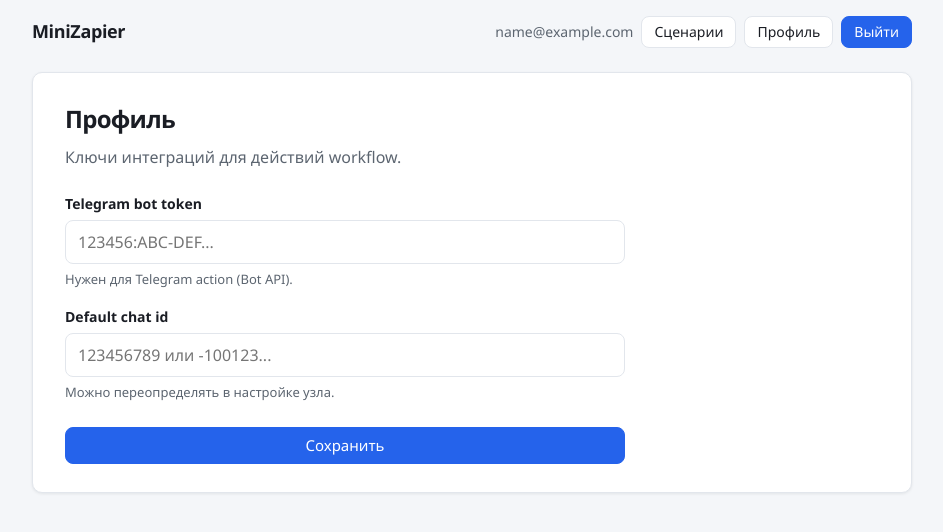
After one commit to KakoRel/MiniZapier, a Django app: page /profile/ in a window 1280 px wide. The commit adds this page. Shown: the top 532 px of the page, without its empty margins (168-1111 px from the left). Run offline with Django 5.2, Linux system fonts and the light colour scheme; the visitor is signed in with stand-in values (Sample User, id 1); data comes from the database, SQL or seed files in the repository; parts of the project's set-up code (start-up, migrations or seed data) failed here and were passed over.

Commit message:
Telegram action and user integration profile
- Add UserProfile with Telegram bot token and default chat id + /profile/ page to manage keys
- Extend Vue Flow editor action config with telegram (chat_id override + message template with {payload})
- Implement Telegram sendMessage action in the runner and log API responses/errors to StepResult

```diff
--- a/backend/config/urls.py
+++ b/backend/config/urls.py
@@ -20,6 +20,7 @@ from django.urls import include, path
 urlpatterns = [
     path('admin/', admin.site.urls),
     path("accounts/", include("allauth.urls")),
+    path("", include("users.urls")),
     path("", include("workflows.urls")),
     path("executions/", include("executions.urls")),
 ]
--- a/backend/templates/base.html
+++ b/backend/templates/base.html
@@ -16,6 +16,7 @@
           {% if user.is_authenticated %}
             <span class="user-email" title="{{ user.email }}">{{ user.email }}</span>
             <a class="btn btn--ghost btn--sm" href="{% url 'workflow_list' %}">Сценарии</a>
+            <a class="btn btn--ghost btn--sm" href="{% url 'profile' %}">Профиль</a>
             <a class="btn btn--primary btn--sm" href="{% url 'account_logout' %}">Выйти</a>
           {% else %}
             <a class="btn btn--ghost btn--sm" href="{% url 'account_login' %}">Войти</a>
--- /dev/null
+++ b/backend/templates/users/profile.html
@@ -0,0 +1,42 @@
+{% extends "base.html" %}
+
+{% block title %}Профиль{% endblock %}
+
+{% block content %}
+  <h1 class="page-title">Профиль</h1>
+  <p class="lead">Ключи интеграций для действий workflow.</p>
+
+  <form method="post" action="{% url 'profile' %}" class="auth-card form-stack" style="max-width: 560px;">
+    {% csrf_token %}
+
+    <div class="form-field">
+      <label for="id_telegram_bot_token">Telegram bot token</label>
+      <input
+        id="id_telegram_bot_token"
+        type="text"
+        name="telegram_bot_token"
+        value="{{ profile.telegram_bot_token }}"
+        autocomplete="off"
+        placeholder="123456:ABC-DEF..."
+      />
+      <small>Нужен для Telegram action (Bot API).</small>
+    </div>
+
+    <div class="form-field">
+      <label for="id_telegram_default_chat_id">Default chat id</label>
+      <input
+        id="id_telegram_default_chat_id"
+        type="text"
+        name="telegram_default_chat_id"
+        value="{{ profile.telegram_default_chat_id }}"
+        autocomplete="off"
+        placeholder="123456789 или -100123..."
+      />
+      <small>Можно переопределять в настройке узла.</small>
+    </div>
+
+    <div class="form-actions">
+      <button type="submit" class="btn btn--primary">Сохранить</button>
+    </div>
+  </form>
+{% endblock %}
--- a/backend/templates/workflows/workflow_list.html
+++ b/backend/templates/workflows/workflow_list.html
@@ -26,6 +26,12 @@
               {% if w.is_active %}Выключить{% else %}Включить{% endif %}
             </button>
           </form>
+          <form method="post" action="{% url 'workflow_delete' w.pk %}" style="display:inline-block; margin-left:8px;" onsubmit="return confirm('Удалить сценарий?');">
+            {% csrf_token %}
+            <button type="submit" class="btn btn--ghost" style="padding:3px 8px; font-size:12px; color:#b91c1c; border-color:#fecaca;">
+              Удалить
+            </button>
+          </form>
         </li>
       {% endfor %}
     </ul>
--- a/backend/users/models.py
+++ b/backend/users/models.py
@@ -1,5 +1,6 @@
 from __future__ import annotations
 
+from django.conf import settings
 from django.db import models
 
 
@@ -14,3 +15,15 @@ class EmailSendLog(models.Model):
 
     def __str__(self) -> str:
         return f"{self.status or 'unknown'}: {self.subject[:60]}"
+
+
+class UserProfile(models.Model):
+    user = models.OneToOneField(settings.AUTH_USER_MODEL, on_delete=models.CASCADE, related_name="profile")
+
+    telegram_bot_token = models.CharField(max_length=128, blank=True, default="")
+    telegram_default_chat_id = models.CharField(max_length=64, blank=True, default="")
+
+    updated_at = models.DateTimeField(auto_now=True)
+
+    def __str__(self) -> str:
+        return f"Profile for {self.user_id}"
--- /dev/null
+++ b/backend/users/urls.py
@@ -0,0 +1,7 @@
+from django.urls import path
+
+from .views import profile
+
+urlpatterns = [
+    path("profile/", profile, name="profile"),
+]
--- a/backend/users/views.py
+++ b/backend/users/views.py
@@ -1,3 +1,23 @@
-from django.shortcuts import render
+from __future__ import annotations
 
-# Create your views here.
+from django.contrib import messages
+from django.contrib.auth.decorators import login_required
+from django.shortcuts import redirect, render
+from django.views.decorators.http import require_http_methods
+
+from .models import UserProfile
+
+
+@login_required
+@require_http_methods(["GET", "POST"])
+def profile(request):
+    prof, _ = UserProfile.objects.get_or_create(user=request.user)
+
+    if request.method == "POST":
+        prof.telegram_bot_token = (request.POST.get("telegram_bot_token") or "").strip()
+        prof.telegram_default_chat_id = (request.POST.get("telegram_default_chat_id") or "").strip()
+        prof.save(update_fields=["telegram_bot_token", "telegram_default_chat_id", "updated_at"])
+        messages.success(request, "Профиль сохранён")
+        return redirect("profile")
+
+    return render(request, "users/profile.html", {"profile": prof})
--- a/backend/workflows/urls.py
+++ b/backend/workflows/urls.py
@@ -3,8 +3,10 @@ from django.urls import path
 from .views import (
     home,
     workflow_create,
+    workflow_delete,
     workflow_edit,
     workflow_list,
+    workflow_rename,
     workflow_save,
     workflow_toggle_active,
     workflow_webhook,
@@ -16,6 +18,8 @@ urlpatterns = [
     path("workflows/new/", workflow_create, name="workflow_create"),
     path("workflows/<int:pk>/edit/", workflow_edit, name="workflow_edit"),
     path("workflows/<int:pk>/save/", workflow_save, name="workflow_save"),
+    path("workflows/<int:pk>/rename/", workflow_rename, name="workflow_rename"),
+    path("workflows/<int:pk>/delete/", workflow_delete, name="workflow_delete"),
     path("workflows/<int:pk>/toggle-active/", workflow_toggle_active, name="workflow_toggle_active"),
     path("hooks/<int:pk>/<str:token>/", workflow_webhook, name="workflow_webhook"),
 ]
```
Also changed, not shown: backend/executions/tasks.py (+29 -0 lines), backend/templates/workflows/editor.html (+13 -0 lines), backend/users/admin.py (+6 -2 lines), backend/workflows/views.py (+22 -0 lines), frontend/src/App.vue (+46 -0 lines), backend/users/migrations/0002_userprofile.py (added).
